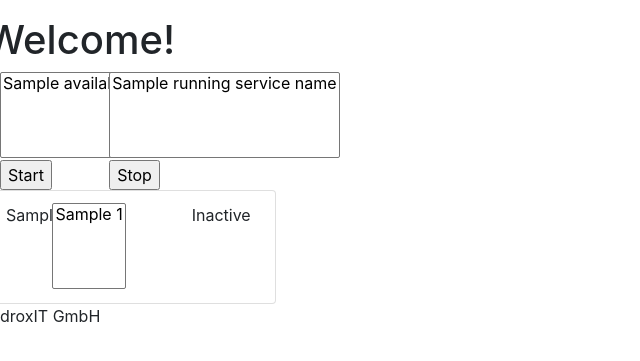
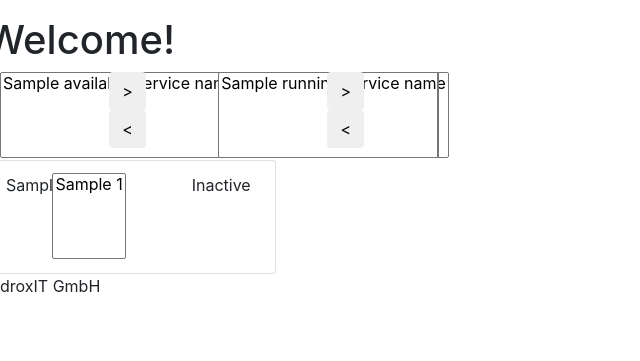
Before and after one commit to droxit/roxcomposer-gui, a Django app: template roxgui/web/templates/web/web.html in a window 1280 px wide. Shown: the part 24-385 px from the top of the page, without its empty margins (0-640 px from the left). Run offline with Django 3.2, Linux system fonts and the light colour scheme; the template is opened without the code that fills it: most values are stand-ins (such as "Sample title", 1, 10 or a date in 2020); some libraries are stand-ins or nearby versions.

Commit message:
Change button style

```diff
--- a/roxgui/web/templates/web/web.html
+++ b/roxgui/web/templates/web/web.html
@@ -29,30 +29,47 @@
 <div class="row">
     {% if available_service_names %}
     <div class="col-lg-1">
-        <form action="start_service" method="post">
+        <form action="start_service" method="post" id="start_service_form">
             {% csrf_token %}
             <select name="available_service_names" multiple>
                 {% for name in available_service_names %}
                 <option value="{{ name }}">{{ name }}</option>
                 {% endfor %}
             </select>
-            <input type="submit" value="Start">
+
         </form>
     </div>
     <div class="col-lg-1">
-        <form action="stop_service" method="post">
+        <button type="submit" form="start_service_form" class="btn btn-default">></button>
+        <br>
+        <button type="submit" form="stop_service_form" class="btn btn-default"><</button>
+    </div>
+    <div class="col-lg-1">
+        <form action="stop_service" method="post" id="stop_service_form">
             {% csrf_token %}
             <select name="running_service_names" multiple>
                 {% for name in running_service_names %}
                 <option value="{{ name }}">{{ name }}</option>
                 {% endfor %}
             </select>
-            <input type="submit" value="Stop">
         </form>
     </div>
-    {% else %}
-    <p>No services available.</p>
-    {% endif %}
+    <div class="col-lg-1">
+        <input type="button" id="btnRight" value=">" class="btn btn-default"/><br>
+        <input type="button" id="btnLeft" value="<" class="btn btn-default"/>
+    </div>
+    <div class="col-lg-1">
+        <form action="start_pipeline" method="post">
+            {% csrf_token %}
+            <select name="service_names" multiple>
+            </select>
+        </form>
+    </div>
+
+</div>
+{% else %}
+<p>No services available.</p>
+{% endif %}
 </div>
 
 
```
